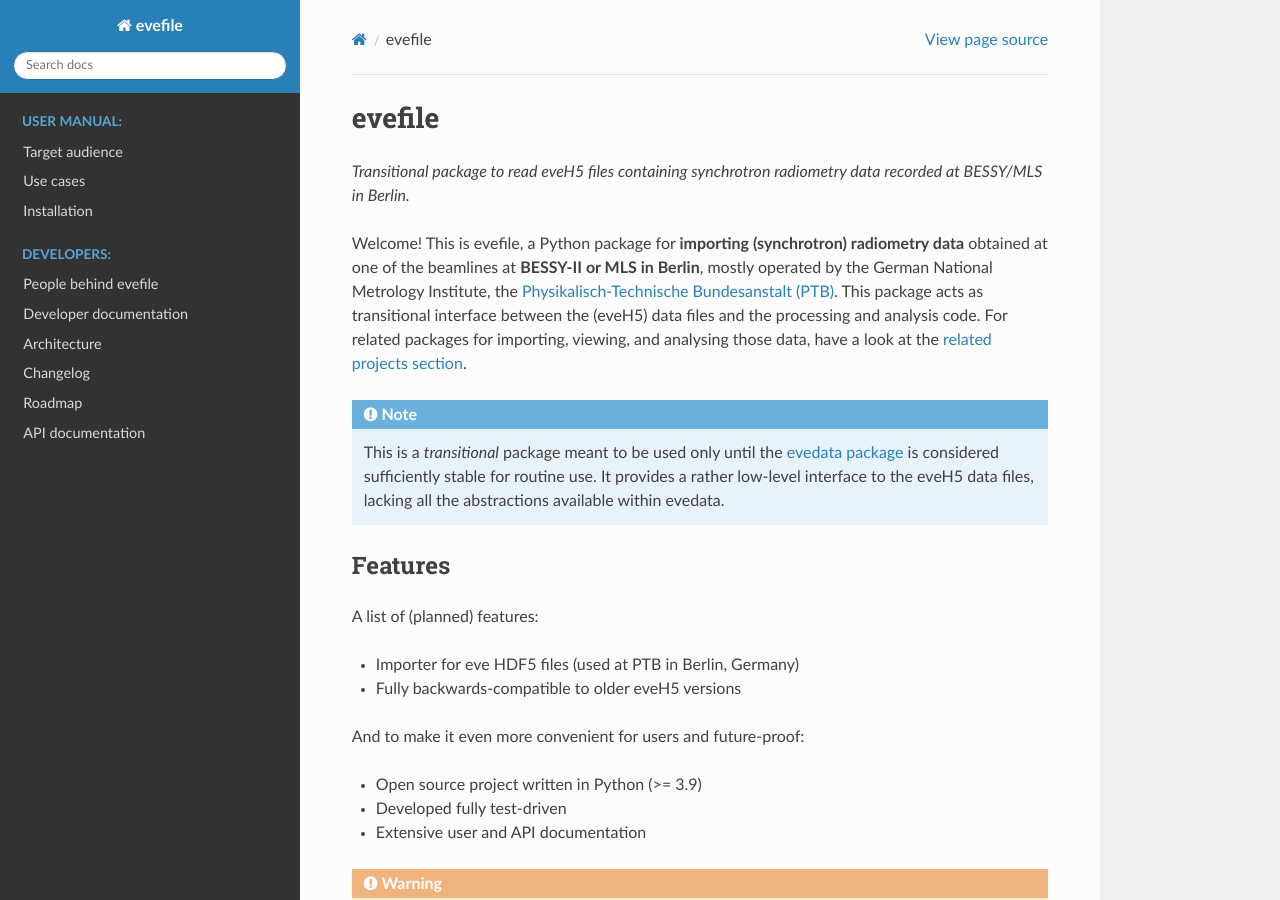
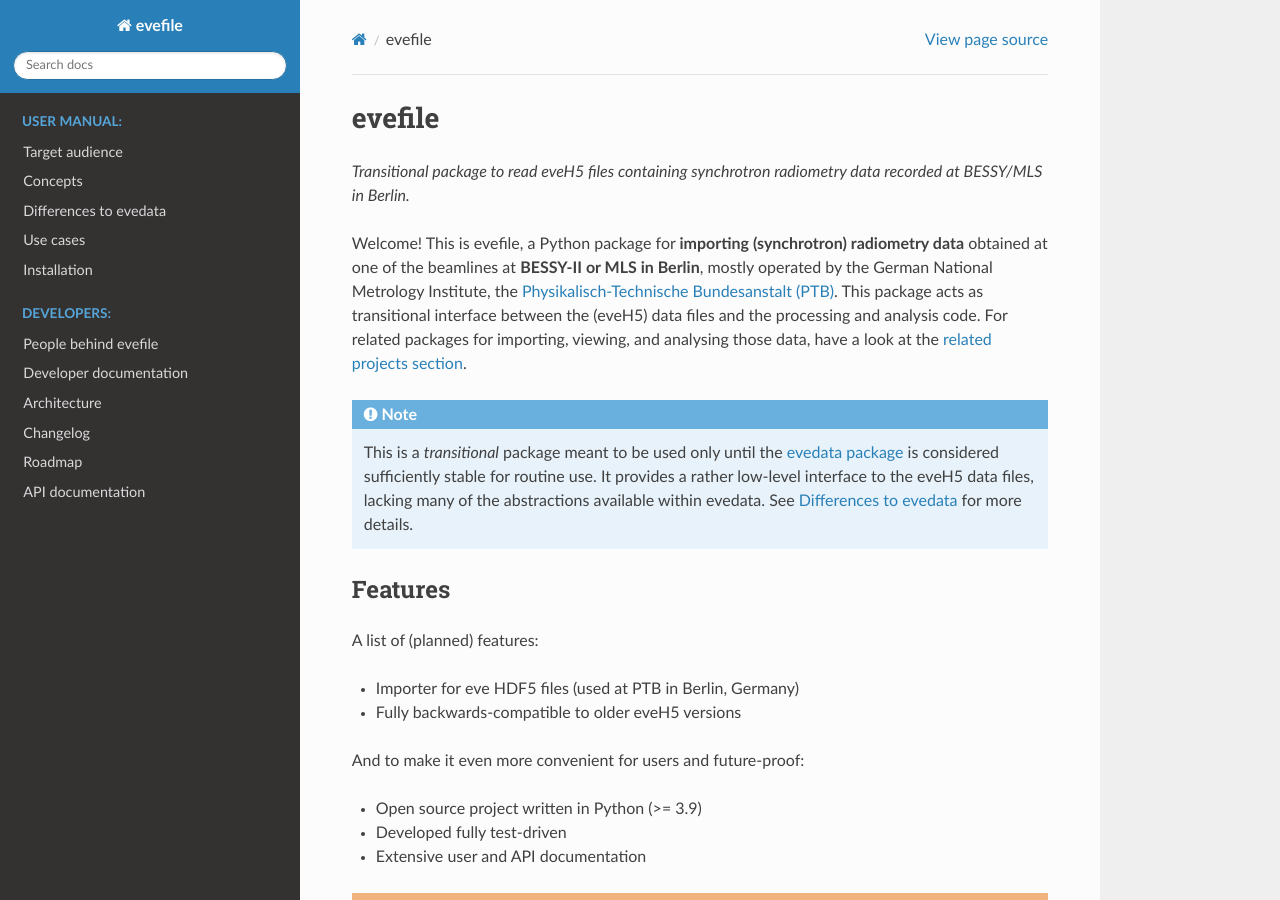
Before and after one commit to tillbiskup/evefile, a Sphinx documentation site: the page built from docs/index.rst, in a window 1280 px wide and 900 px high. Built offline with Sphinx 7.4.7 and the Read the Docs theme 3.1.0, drawn with Linux system fonts in a browser that asks for light colours.

Commit message:
Update documentation

```diff
--- a/docs/audience.rst
+++ b/docs/audience.rst
@@ -12,11 +12,11 @@
 Synchrotron radiometry people at PTB Berlin
 ===========================================
 
-The evedata package currently primarily addresses **radiometry** people working at the synchrotron beamlines at BESSY-II and MLS in Berlin operated by the German National Metrology Institute, the `Physikalisch-Technische Bundesanstalt (PTB) <https://www.ptb.de/>`_. Its primary goal is to provide a stable and somewhat abstract **interface to the measured data** storead primarily as HDF5 files according to a given scheme (that evolved over time). As such, it is only one (fundamental) building block in a larger digital infrastructure for data processing and analysis.
+The evefile package currently primarily addresses **radiometry** people working at the synchrotron beamlines at BESSY-II and MLS in Berlin operated by the German National Metrology Institute, the `Physikalisch-Technische Bundesanstalt (PTB) <https://www.ptb.de/>`_. Its primary goal is to provide a stable and somewhat abstract **interface to the measured data** storead primarily as HDF5 files according to a given scheme (that evolved over time). As such, it is only one (fundamental) building block in a larger digital infrastructure for data processing and analysis.
 
 
 .. note::
-    This is a *transitional* package meant to be used only until the `evedata`_ package is considered sufficiently stable for routine use. It provides a rather low-level interface to the eveH5 data files, lacking all the abstractions available within evedata.
+    This is a *transitional* package meant to be used only until the `evedata`_ package is considered sufficiently stable for routine use. It provides a rather low-level interface to the eveH5 data files, lacking many of the abstractions available within `evedata`_. See :doc:`differences` for more details.
 
 
 If you are looking for a **data viewer tool**, aimed at conveniently inspecting data directly at the beamline, you may have a look at the `evedataviewer`_ package. And if you are interested in the **reproducible processing and analysis** of radiometry data, have a look at the `radiometry`_ package.
--- /dev/null
+++ b/docs/concepts.rst
@@ -0,0 +1,5 @@
+========
+Concepts
+========
+
+*Describe the concepts, as soon as they emerge more clearly.*
--- a/docs/index.rst
+++ b/docs/index.rst
@@ -8,7 +8,7 @@
 
 
 .. note::
-    This is a *transitional* package meant to be used only until the `evedata package <https://evedata.docs.radiometry.de/>`_ is considered sufficiently stable for routine use. It provides a rather low-level interface to the eveH5 data files, lacking all the abstractions available within evedata.
+    This is a *transitional* package meant to be used only until the `evedata package <https://evedata.docs.radiometry.de/>`_ is considered sufficiently stable for routine use. It provides a rather low-level interface to the eveH5 data files, lacking many of the abstractions available within evedata. See :doc:`differences` for more details.
 
 
 Features
@@ -77,6 +77,8 @@
    :hidden:
 
    audience
+   concepts
+   differences
    usecases
    installing
 
```
Also changed, not shown: docs/differences.rst (added, +34 -0 lines), 2 other files.
